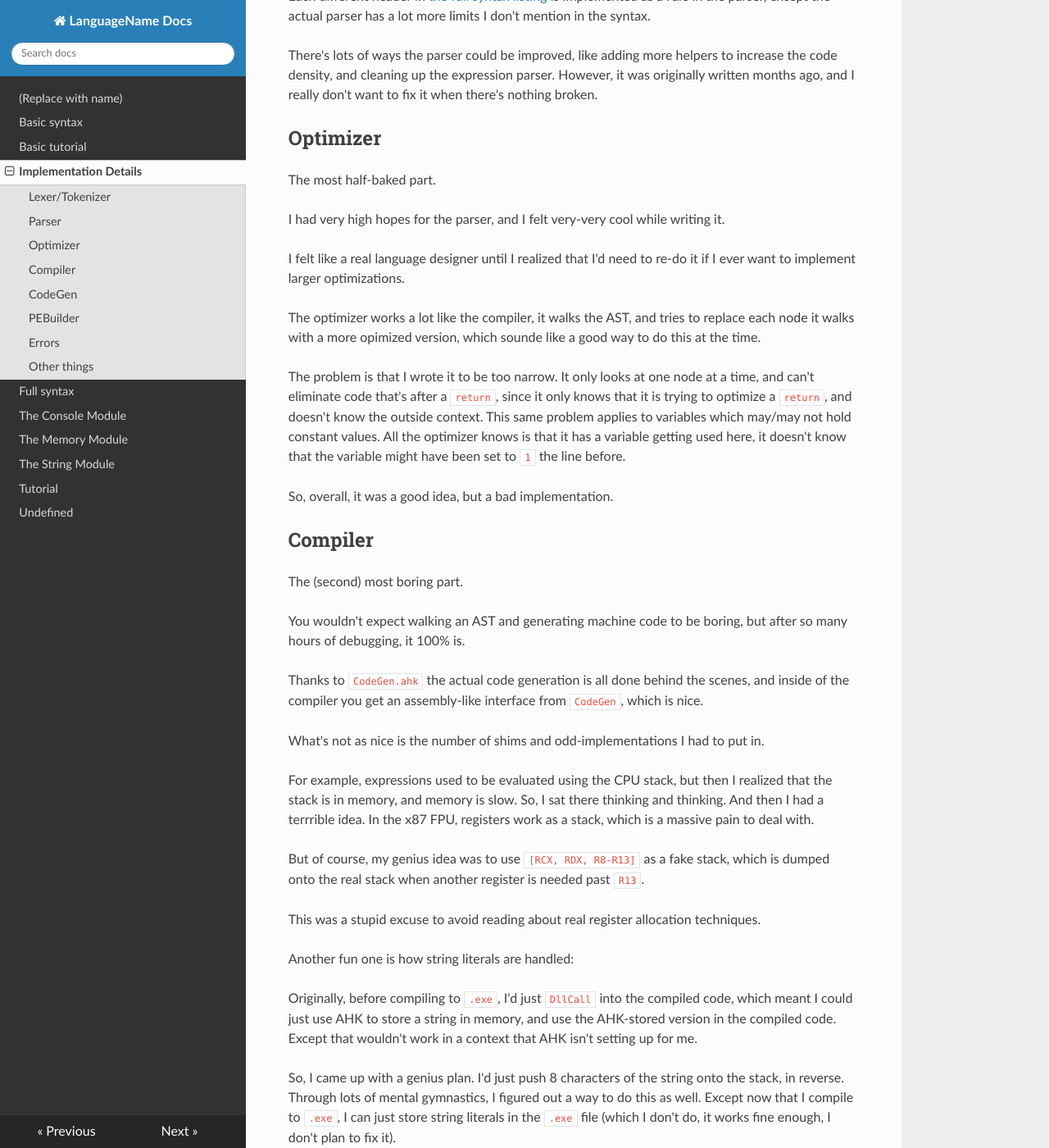
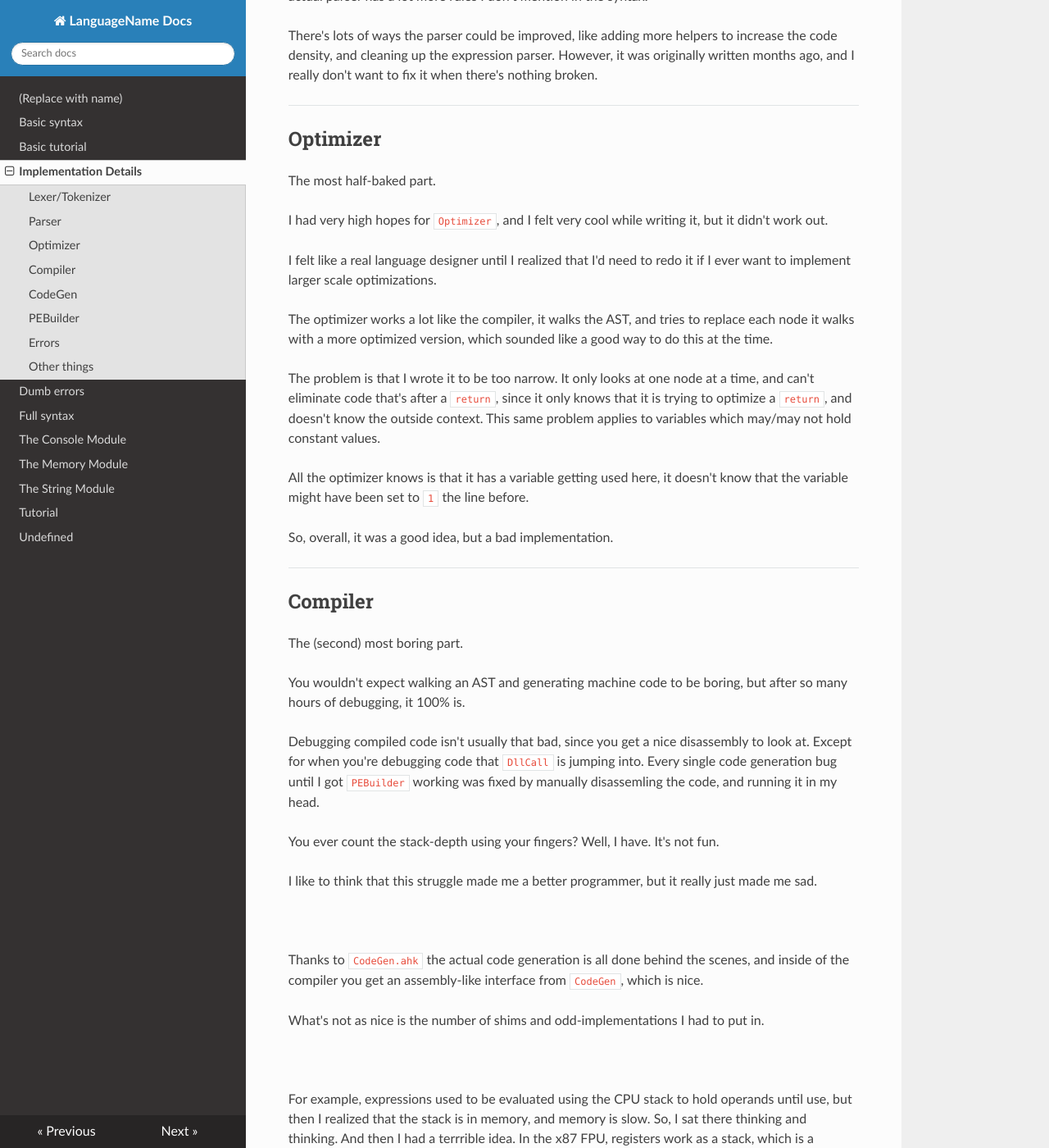
Before and after one commit to CloakerSmoker/Relax-Language, an MkDocs documentation site: the page built from docs/docs/details.md, in a window 1280 px wide and 1400 px high, scrolled down 1304 px. Shown: the whole window at 82% size. Built offline with MkDocs 1.6.1, drawn with Linux system fonts in a browser that asks for light colours; nearby versions of some CDN libraries; a script that is not in the unit is left out; some of the changed text lies outside the part shown.

Commit message:
Added list of dumb errors, cleaned up details

```diff
--- a/docs/docs/details.md
+++ b/docs/docs/details.md
@@ -3,19 +3,25 @@
 
 Spoiler: Most of the lexer and parser follow the format described in [this wonderful book (that I stopped following after the parser chapter)](https://www.craftinginterpreters.com/)
 
-The optimizer and compiler themselves (like the actual classes) were all of my own design, same with `CodeGen` and `PEBuilder`.
+The optimizer and compiler themselves are all of my own design, same with `CodeGen` and `PEBuilder`.
 
 Of course, the holy bible of AMD64 parts [one](https://www.amd.com/system/files/TechDocs/24592.pdf) and [three](http://support.amd.com/TechDocs/24594.pdf) were wonderful reasources, along with [the holy bible of AMD64 cheat sheet](https://www.felixcloutier.com/x86/index.html) which I got most of the instruction encodings from.
 
 And you can't forget the absolute mess of deprecated things that is the [MSDN page for the PE/`.exe` file format](https://docs.microsoft.com/en-us/windows/win32/debug/pe-format) along with [the 25 year old article](https://docs.microsoft.com/en-us/previous-versions/ms809762(v=msdn.10)) it recommends you read if you ever want to understand the format (Note: that article is still really good though).
 
+___
+
 ## Lexer/Tokenizer
 
 Probably the most boring part, but hey, every house needs a foundation, and this is a *very* solid foundation.
 
+I think the last tokenizer bug I found was in October.
+
 Just a simple loop through all the characters, which consumes a single token per iteration, grouping as many characters as possible together into a single token.
 
 It uses lots of helpers, which honestly made it a breeze to write, and probably my favorite part to change, considering how simple it is.
+
+___
 
 ## Parser
 
@@ -27,28 +33,31 @@
 
 All kinds of functions `inline/define/dllimport` are stored inside of the `.CurrentProgram.Functions` object, which is why you can call a `DllImport` function just like any other, since they are treated nearly exactly the same.
 
-Modules are stored in the `.CurrentProgram.Modules` array, so they can be imported before compiling starts.
+Yeah, that's it. The parser isn't very interesting. It parses, and that's that.
 
-Locals and string literals live inside `.CurrentFunction.Locals` along with `.CurrenFunction.Strings`, since the overall program doesn't need to know about either.
-Globals are store in `.CurrentProgram.Globals`, for obvious reasons, they are global after all.
-
-Each different header in [the full syntax listing](full-syntax) is implemented as a rule in the parser, except the actual parser has a lot more limits I don't mention in the syntax.
+Each different header in [the full syntax listing](full-syntax) is implemented as a rule in the parser, except the actual parser has a lot more rules I don't mention in the syntax.
 
 There's lots of ways the parser could be improved, like adding more helpers to increase the code density, and cleaning up the expression parser. However, it was originally written months ago, and I really don't want to fix it when there's nothing broken.
+
+___
 
 ## Optimizer
 
 The most half-baked part.
 
-I had very high hopes for the parser, and I felt very-very cool while writing it.
+I had very high hopes for `Optimizer`, and I felt very cool while writing it, but it didn't work out.
 
-I felt like a real language designer until I realized that I'd need to re-do it if I ever want to implement larger optimizations.
+I felt like a real language designer until I realized that I'd need to redo it if I ever want to implement larger scale optimizations.
 
-The optimizer works a lot like the compiler, it walks the AST, and tries to replace each node it walks with a more opimized version, which sounde like a good way to do this at the time.
+The optimizer works a lot like the compiler, it walks the AST, and tries to replace each node it walks with a more optimized version, which sounded like a good way to do this at the time.
 
-The problem is that I wrote it to be too narrow. It only looks at one node at a time, and can't eliminate code that's after a `return`, since it only knows that it is trying to optimize a `return`, and doesn't know the outside context. This same problem applies to variables which may/may not hold constant values. All the optimizer knows is that it has a variable getting used here, it doesn't know that the variable might have been set to `1` the line before.
+The problem is that I wrote it to be too narrow. It only looks at one node at a time, and can't eliminate code that's after a `return`, since it only knows that it is trying to optimize a `return`, and doesn't know the outside context. This same problem applies to variables which may/may not hold constant values.
+
+All the optimizer knows is that it has a variable getting used here, it doesn't know that the variable might have been set to `1` the line before.
 
 So, overall, it was a good idea, but a bad implementation.
+
+___
 
 ## Compiler
 
@@ -56,26 +65,41 @@
 
 You wouldn't expect walking an AST and generating machine code to be boring, but after so many hours of debugging, it 100% is.
 
+Debugging compiled code isn't usually that bad, since you get a nice disassembly to look at. Except for when you're debugging code that `DllCall` is jumping into. Every single code generation bug until I got `PEBuilder` working was fixed by manually disassemling the code, and running it in my head.
+
+You ever count the stack-depth using your fingers? Well, I have. It's not fun.
+
+I like to think that this struggle made me a better programmer, but it really just made me sad.
+
+<br/>
+
 Thanks to `CodeGen.ahk` the actual code generation is all done behind the scenes, and inside of the compiler you get an assembly-like interface from `CodeGen`, which is nice.
 
 What's not as nice is the number of shims and odd-implementations I had to put in.
 
-For example, expressions used to be evaluated using the CPU stack, but then I realized that the stack is in memory, and memory is slow.
+<br/>
+
+For example, expressions used to be evaluated using the CPU stack to hold operands until use, but then I realized that the stack is in memory, and memory is slow.
 So, I sat there thinking and thinking. And then I had a terrrible idea. In the x87 FPU, registers work as a stack, which is a massive pain to deal with.
 
 But of course, my genius idea was to use `[RCX, RDX, R8-R13]` as a fake stack, which is dumped onto the real stack when another register is needed past `R13`.
 
-This was a stupid excuse to avoid reading about real register allocation techniques.
+This was a stupid excuse to avoid reading about real register allocation techniques, but it *does* work.
+
+<br/>
 
 Another fun one is how string literals are handled:
 
 Originally, before compiling to `.exe`, I'd just `DllCall` into the compiled code, which meant I could just use AHK to store a string in memory, and use the AHK-stored version in the compiled code. Except that wouldn't work in a context that AHK isn't setting up for me.
 
 So, I came up with a genius plan. I'd just push 8 characters of the string onto the stack, in reverse. Through lots of mental gymnastics, I figured out a way to do this as well.
-Except now that I compile to `.exe`, I can just store string literals in the `.exe` file (which I don't do, it works fine enough, I don't plan to fix it).
+Except now that I compile to `.exe`, I can just store string literals in the `.exe` file (which I don't do, putting them on the stack works fine enough, I don't plan to fix it).
 
+<br/>
 
 Yeah, so the compiler is theoretically the coolest part of the entire thing, but I made lots of poor choices, and turned it into a chore to work on.
+
+___
 
 ## CodeGen
 
@@ -87,18 +111,20 @@
 
 And I abused that power ***as much as possible*** in `CodeGen`.
 
+<br/>
+
 `CodeGen` uses just a few helper methods to generate almost any instruction, with any register you could ever want to use. `CodeGen` even has a basic instruction selector, where you just give it some operands and it'll pick the encoding that can do an operation in the least number of bytes.
 
-Even though it is a bit messy, `CodeGen` has classes for every register, which lets you write code that is super-close to assembly. `CodeGen` is even smart enough to have labels, which are resolved both forwards, and backwards.
+Although it is a bit messy, `CodeGen` has classes for every register, which lets you write code that is super-close to assembly. `CodeGen` is even smart enough to have labels, which are resolved both forwards, and backwards (which isn't a big thing at all, I just really like it).
 
-God do I love `CodeGen`, it's even got a cool name and everything.
+God do I love `CodeGen`, it's got a cool name and everything.
 
-I even stuck in a `i386CodeGen`, so there's a possiblity to have a custom DOS stub generated too (if I ever feel like punishing myself).
+I even gave `CodeGen` a little brother, `i386CodeGen` which is used for generating the DOS stub in `.exe` files.
 
 ## PEBuilder
 
 `PEBuilder` feels like a fever dream.
-It's foreign to me, even though I wrote ever single line of it.
+It's foreign to me, even though I wrote every single line of it.
 
 It took a solid 4 weeks of reading articles, taking apart other `.exe` files, and trying to build my own.
 
@@ -126,6 +152,10 @@
 
 So, it's a boring file, but it's really the backbone of the entire project. Technically, `Utility.ahk` should have most/all of these things in it, but the name stuck. And I'm sick of super long files.
 
+<br/>
+
 `Typing.ahk` handles all of the typing rules. It's actually very boring, and really just tells you when two types are incompatible, and how to cast between two types.
 
+<br/>
+
 The compiler is split into a few categories, since the file was getting too long to debug, so things are split by what kind of node they compile.
```
Also changed, not shown: docs/docs/dumb-errors.md (added, +52 -0 lines).
